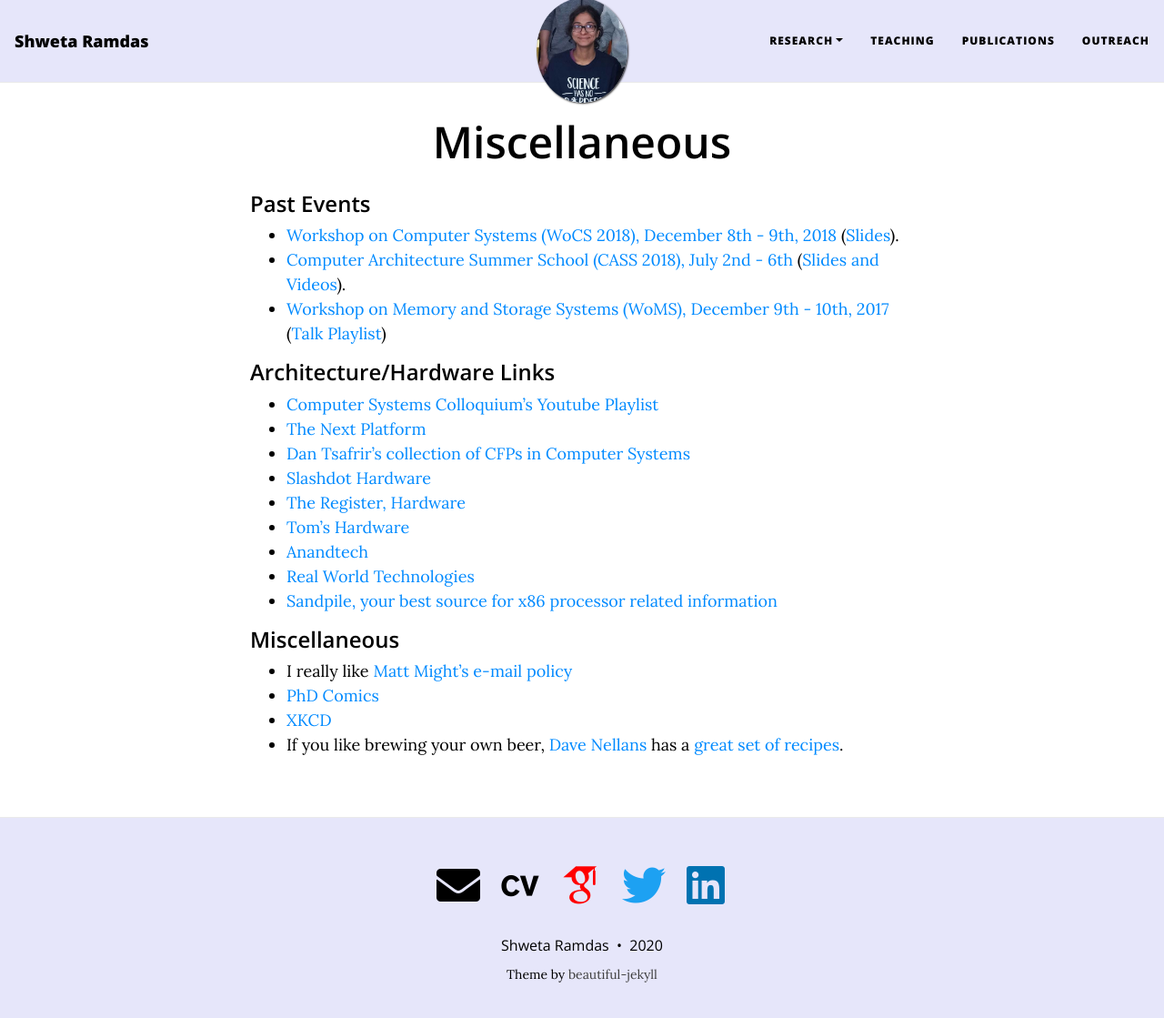
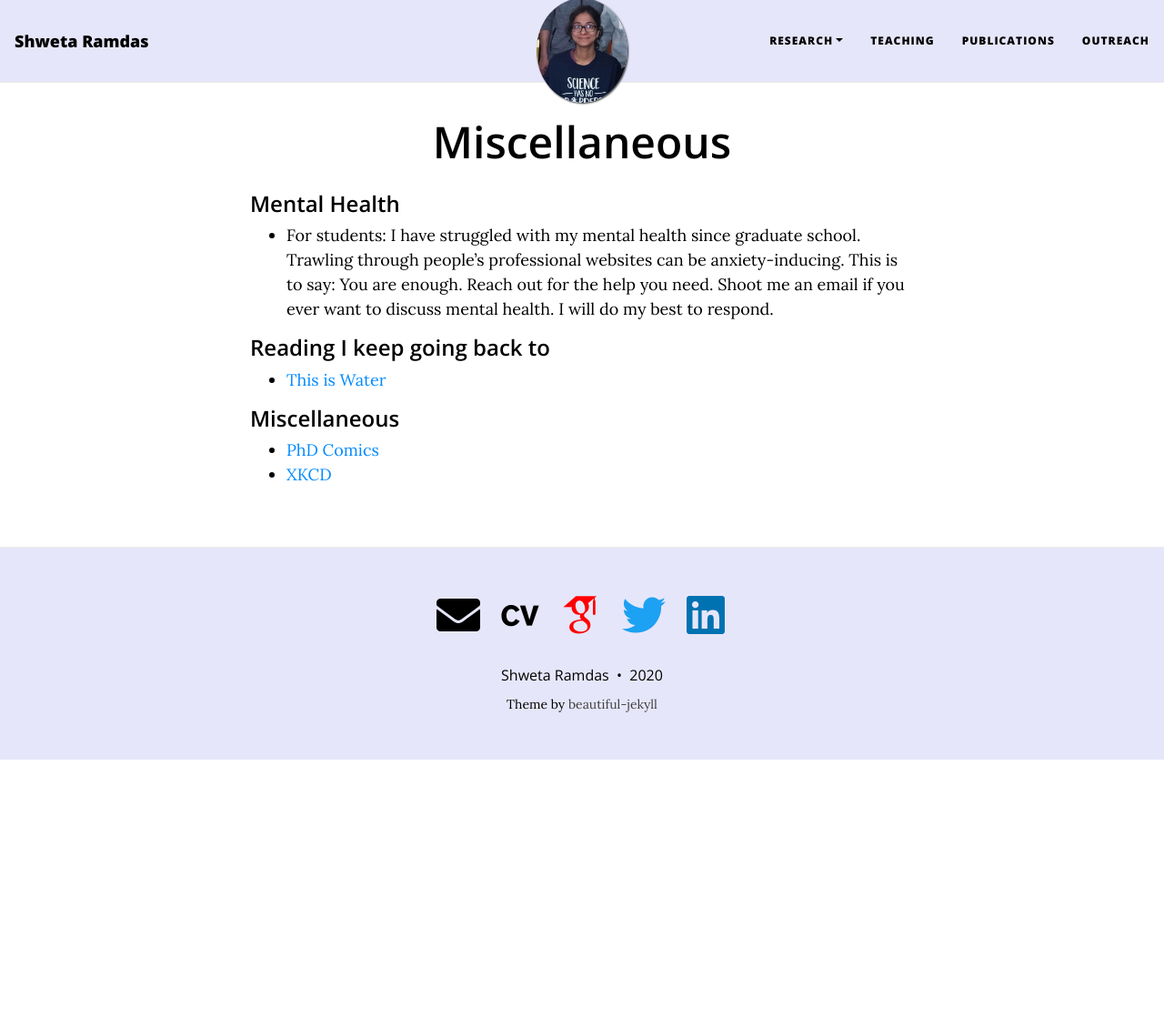
Before and after one commit to pbharathwaj/shwetaramdas.github.io, a Jekyll site: the page built from miscellaneous.md, in a window 1280 px wide and 1132 px high. Shown: the top 1119 px of the window at 91% size. Built offline with Jekyll 4.4.1, drawn with Linux system fonts in a browser that asks for light colours; nearby versions of some CDN libraries; some web fonts are replaced.

Commit message:
text edits

```diff
--- a/index.html
+++ b/index.html
@@ -9,14 +9,14 @@ title: Shweta Ramdas
 </head>
 
 I am a postdoctoral researcher in the Brown lab at the <a href="https://www.upenn.edu"> University of Pennsylvania</a>.
-I <a href="/teaching">teach courses</a> on genomics, and my
+I <a href="/teaching">teach courses</a> on genomics and introductory bioinformatics, and my
 <a href="/research">research interests</a> are in understanding gene regulation in human populations.
 
 <br></br>
 <h3>News</h3>
 <ul>
     <li>
-    I will be teaching BIOL216 (genomics) at <a href="https://www.chips.pes.edu/caws2020">Bryn Mawr College </a> in Spring 2020.
+    I will be teaching BIOL216 (genomics) at <a href="https://brynmawr.edu">Bryn Mawr College </a> in Spring 2020.
     </li>
 
     <li>
--- a/miscellaneous.md
+++ b/miscellaneous.md
@@ -3,25 +3,12 @@ layout: page
 title: Miscellaneous
 use-site-title: true
 ---
-### Past Events
-* <a href="https://cs.ashoka.edu.in/wocs2018/">Workshop on Computer Systems (WoCS 2018), December 8th - 9th, 2018</a> (<a href="https://cs.ashoka.edu.in/wocs2018/speakers.html">Slides</a>).
-* <a href="https://www.cse.iitk.ac.in/users/biswap/CASS18/cass.html">Computer Architecture Summer School (CASS 2018), July 2nd - 6th</a> (<a href="https://www.cse.iitk.ac.in/users/biswap/CASS18/slides.html">Slides and Videos</a>).
-* <a href="http://events.iitgn.ac.in/2017/woms/">Workshop on Memory and Storage Systems (WoMS), December 9th - 10th, 2017</a> (<a href="https://www.youtube.com/playlist?list=PLRfu94TCePTtCTpT2c2HIOed41X13Hqk0">Talk Playlist</a>)
+### Mental Health
+* For students: I have struggled with my mental health since graduate school. Trawling through people's professional websites can be anxiety-inducing. This is to say: You are enough. Reach out for the help you need.  Shoot me an email if you ever want to discuss mental health. I will do my best to respond.
 
-### Architecture/Hardware Links
-* <a href="https://www.youtube.com/playlist?list=PLoROMvodv4rMWw6rRoeSpkiseTHzWj6vu">Computer Systems Colloquium's Youtube Playlist</a>
-* <a href="https://www.nextplatform.com"> The Next Platform</a>
-* <a href="http://www.cs.technion.ac.il/~dan/index_sysvenues_deadline.html">Dan Tsafrir's collection of CFPs in Computer Systems</a>
-* <a href="https://hardware.slashdot.org">Slashdot Hardware</a>
-* <a href="https://www.theregister.com/Tag/hardware">The Register, Hardware</a>
-* <a href="https://www.tomshardware.com">Tom's Hardware</a>
-* <a href="https://www.anandtech.com">Anandtech</a>
-* <a href="https://www.realworldtech.com">Real World Technologies</a>
-* <a href="https://www.sandpile.org">Sandpile, your best source for x86 processor related information</a>
-
+### Reading I keep going back to
+* <a href="https://www.youtube.com/watch?v=8CrOL-ydFMI">This is Water</a>
 
 ### Miscellaneous
-*  I really like <a href="http://matt.might.net/articles/how-to-email/">Matt Might's e-mail policy</a>
 * <a href="http://phdcomics.com">PhD Comics</a>
 * <a href="https://xkcd.com">XKCD</a>
-* If you like brewing your own beer, <a href="http://david.nellans.org/">Dave Nellans</a> has a <a href="http://web.archive.org/web/20190903115346/http://david.nellans.org/node/45">great set of recipes</a>.
```
